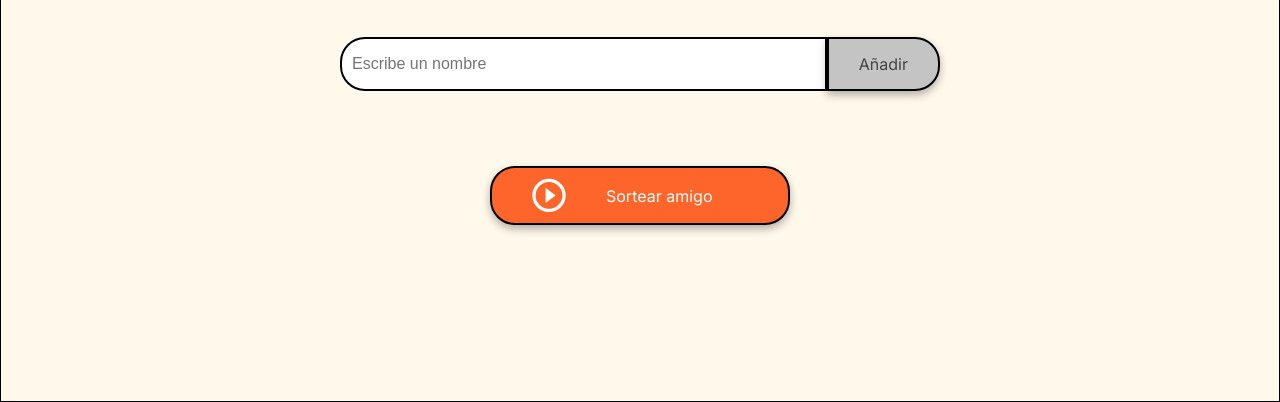
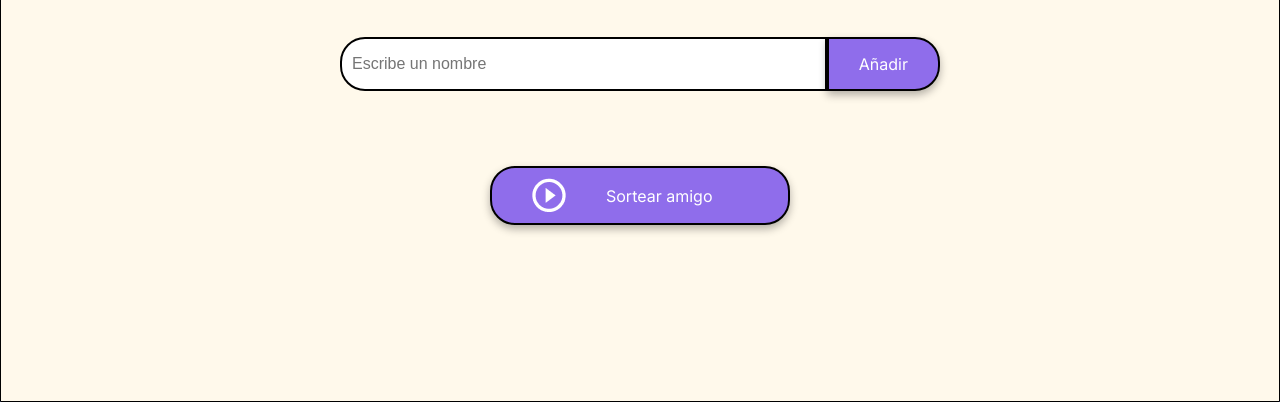
Before and after one commit to lgoenaga/amigo_secreto, a plain HTML site: page index.html in a window 1280 px wide. Shown: the part 398-800 px from the top of the page. Drawn offline with Linux system fonts and the light colour scheme.

Commit message:
Ajuste de colores de botones

```diff
--- a/style.css
+++ b/style.css
@@ -2,8 +2,8 @@
     --color-primary: #4B69FD;
     --color-secondary: #FFF9EB;
     --color-tertiary: #C4C4C4;
-    --color-button: #fe652b;
-    --color-button-hover: #e55720;
+    --color-button: #8f6deb;
+    --color-button-hover: #4c369a;
     --color-text: #444444;
     --color-white: #FFFFFF;
     --font-style1: "Merriweather", serif;
@@ -129,13 +129,13 @@ button {
 }
 
 .button-add {
-    background-color: var(--color-tertiary);
-    color: var(--color-text);
+    background-color: var(--color-button);
+    color: var(--color-white);
     border-radius: 0 1.5625rem 1.5625rem 0;
 }
 
 .button-add:hover {
-    background-color: #a1a1a1;
+    background-color: var(--color-button-hover);
 }
 
 /* Listas */
@@ -149,7 +149,7 @@ ul {
 
 .result-list {
     margin-top: 0.9375rem;
-    color: #05DF05;
+    color: #0c880c;
     font-size: 1.375rem;
     font-weight: bold;
     text-align: center;
```
